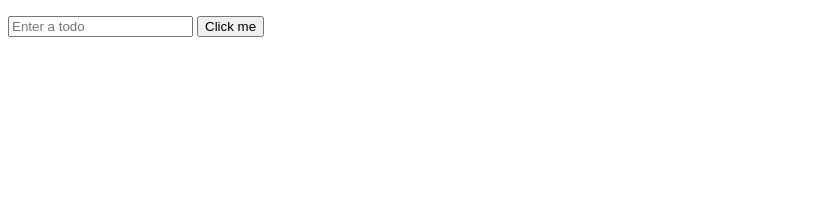
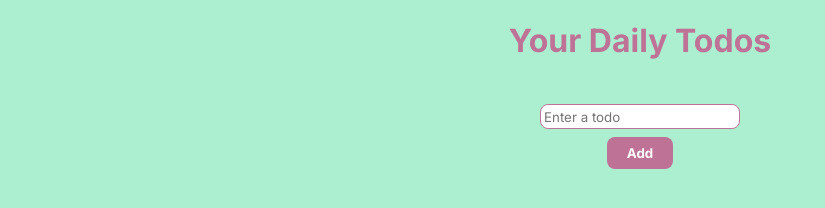
Before and after one commit to jelenkoo10/todo-list, a website: page index.html in a window 1280 px wide. Shown: the whole page, without its empty margins (0-825 px from the left). Drawn offline with Linux system fonts and the light colour scheme.

Commit message:
Designing page

```diff
--- /dev/null
+++ b/index.css
@@ -0,0 +1,64 @@
+@import url("https://fonts.googleapis.com/css2?family=Inter:wght@400;700&display=swap");
+
+* {
+  box-sizing: border-box;
+}
+
+body {
+  margin: 0;
+  padding: 0;
+  background-color: #acefd0;
+  font-family: "Inter", sans-serif;
+}
+
+#todoform {
+  display: flex;
+  flex-direction: column;
+  align-items: center;
+}
+
+button,
+input {
+  font-family: "Inter", sans-serif;
+  margin: 0.25rem 0;
+  border-radius: 0.5rem;
+}
+
+input {
+  border: 1px solid #be7296;
+  padding: 0.2rem;
+}
+
+button {
+  padding: 0.5rem 1.25rem;
+  background-color: #be7296;
+  border: none;
+  color: white;
+  font-weight: bold;
+}
+
+ul {
+  width: 400px;
+  list-style-type: none;
+  display: grid;
+  grid-template-columns: 1fr 1fr;
+  align-content: center;
+  justify-items: center;
+  padding-left: 0;
+}
+
+li {
+  margin: 0.5rem 0;
+}
+
+h1 {
+  margin-bottom: 0.5rem;
+  color: #be7296;
+}
+
+#todo-div {
+  display: flex;
+  flex-direction: column;
+  justify-content: center;
+  align-items: center;
+}
--- a/index.html
+++ b/index.html
@@ -4,14 +4,18 @@
     <meta charset="UTF-8" />
     <meta http-equiv="X-UA-Compatible" content="IE=edge" />
     <meta name="viewport" content="width=device-width, initial-scale=1.0" />
+    <link rel="stylesheet" href="./index.css" />
     <title>Todo List</title>
   </head>
   <body>
-    <ul id="todolist"></ul>
-    <form action="" id="todoform">
-      <input id="todoinput" type="text" placeholder="Enter a todo" />
-      <button id="btn" type="submit">Click me</button>
-    </form>
+    <div id="todo-div">
+      <h1>Your Daily Todos</h1>
+      <ul id="todolist"></ul>
+      <form action="" id="todoform">
+        <input id="todoinput" type="text" placeholder="Enter a todo" />
+        <button id="btn" type="submit">Add</button>
+      </form>
+    </div>
     <script src="dist/index.js"></script>
   </body>
 </html>
--- a/src/index.ts
+++ b/src/index.ts
@@ -21,6 +21,7 @@ const saveTodos = () => {
 const createTodo = (todo: Todo) => {
   const newLi = document.createElement("li");
   const checkbox = document.createElement("input");
+  checkbox.style.marginLeft = "8px";
   checkbox.type = "checkbox";
   checkbox.checked = todo.completed;
   checkbox.addEventListener("change", function () {
```
Also changed, not shown: dist/index.js.
